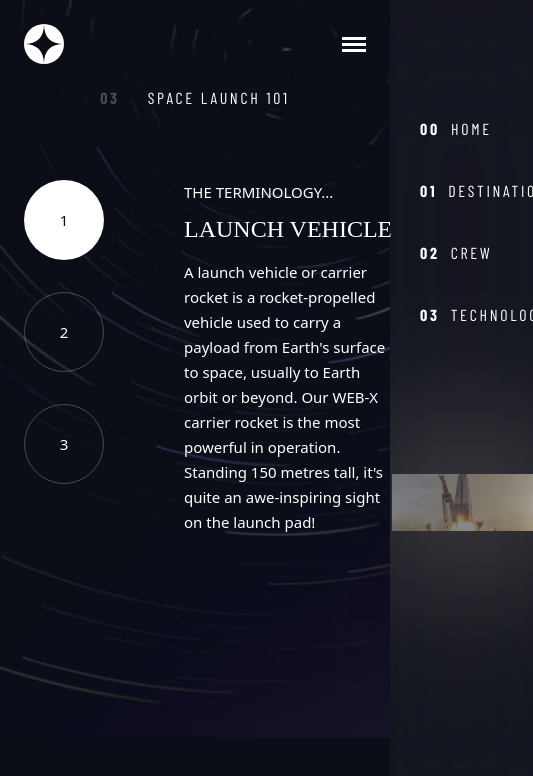
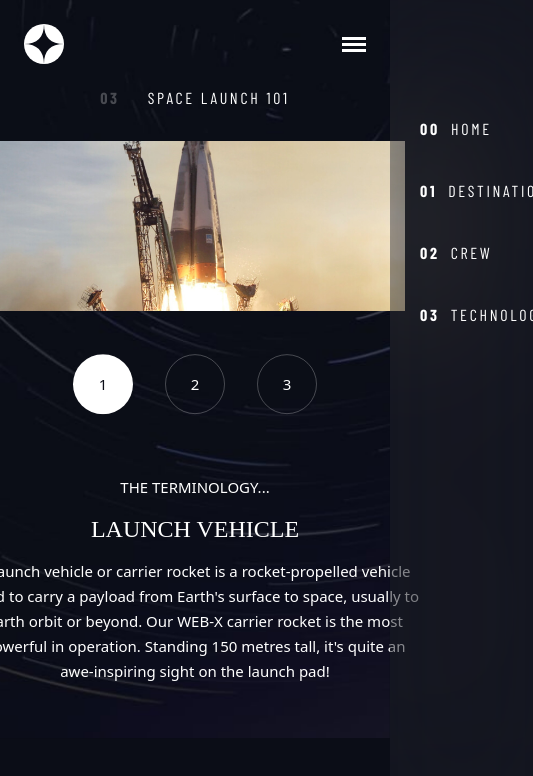
Before and after one commit to GooTaLK/FM_Space-tourism-website, a Next.js app: page /technology in a window 390 px wide. Shown: the top 776 px of the page, 533 px wide, since content can reach past the window. Built offline with nearby package versions, Linux system fonts and the light colour scheme; a web font is replaced by a local one.

Commit message:
Feat: Add tablet styles to technology page

```diff
--- a/components/technologyCard/technologyCard.module.css
+++ b/components/technologyCard/technologyCard.module.css
@@ -23,3 +23,31 @@
   margin-bottom: 17px;
   white-space: nowrap;
 }
+
+@media (max-width: 1439px) {
+  .container {
+    flex-direction: column-reverse;
+    align-items: center;
+    margin-right: 0;
+    padding-top: 34px;
+    padding-left: 0;
+  }
+
+  .image {
+    width: calc(100% + 78px);
+    margin-top: 0;
+    margin-bottom: 160px;
+    margin-left: -39px;
+    margin-right: -39px;
+  }
+
+  .data {
+    width: 458px;
+    text-align: center;
+  }
+
+  .data h1 {
+    margin-top: 16px;
+    margin-bottom: 16px;
+  }
+}
--- a/pages/technology/Technology.module.css
+++ b/pages/technology/Technology.module.css
@@ -36,3 +36,20 @@
   background-color: var(--white);
   color: var(--dark);
 }
+
+@media (max-width: 1439px) {
+  .container {
+    padding-bottom: 97px;
+  }
+
+  .nav {
+    width: max-content;
+    margin-inline: auto;
+    transform: translateY(calc(90px + 40.3vw));
+    --size: 60px;
+  }
+
+  .nav ul {
+    flex-direction: row;
+  }
+}
```
